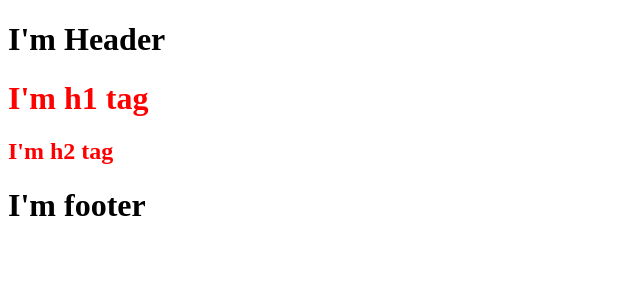
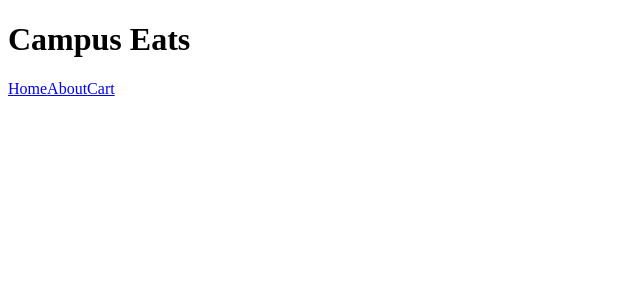
Before and after one commit to Meghana77/campus-eats-ui, a React (Vite) app: page / in a window 1280 px wide. Shown: the top 300 px of the page, without its empty margins (0-640 px from the left). Built offline with nearby package versions, Linux system fonts and the light colour scheme.

Commit message:
Added header section to the app

```diff
--- a/App.js
+++ /dev/null
@@ -1,10 +0,0 @@
-import React from "react";
-import ReactDOM from "react-dom/client";
-
-const heading = React.createElement("div", {id:"parent"},
-    React.createElement("div", {id:"child"},
-        [React.createElement("h1", {id:"heading"}, "I'm h1 tag"), React.createElement("h2", {id:"heading"}, "I'm h2 tag")]
-     ));
-
-const root = ReactDOM.createRoot(document.getElementById("root"));
-root.render(heading);
--- a/index.html
+++ b/index.html
@@ -9,12 +9,10 @@
 </head>
 
 <body>
-    <h1>I'm Header</h1>
     <div id="root">
-        <h1>Hello World!</h1>
     </div>
-    <h1>I'm footer</h1>
-    <script type="module" src="./App.js"></script>
+
+    <script type="module" src="/src/main.jsx"></script>
 </body>
 
 </html>
--- /dev/null
+++ b/src/App.jsx
@@ -0,0 +1,11 @@
+import Header from "./Components/Header"
+
+function App(){
+    return (
+        <div>
+            <Header></Header>
+        </div>
+    );
+}
+
+export default App;
--- /dev/null
+++ b/src/Components/Header.jsx
@@ -0,0 +1,14 @@
+function Header(){
+    return (
+        <header>
+            <h1>Campus Eats</h1>
+            <nav>
+                <a href="#">Home</a>
+                <a href="#">About</a>
+                <a href="#">Cart</a>
+            </nav>
+        </header>
+    );
+}
+
+export default Header;
--- /dev/null
+++ b/src/main.jsx
@@ -0,0 +1,4 @@
+import ReactDOM from "react-dom/client";
+import App from "./App";
+
+ReactDOM.createRoot(document.getElementById("root")).render(<App />);
```
